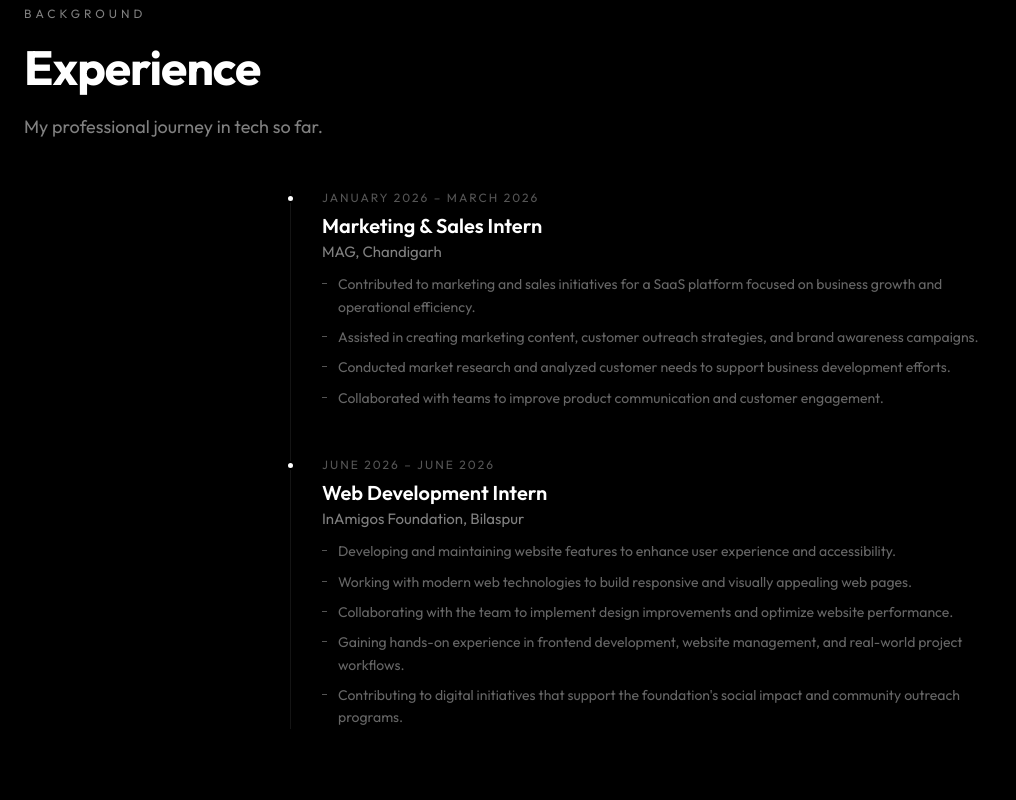
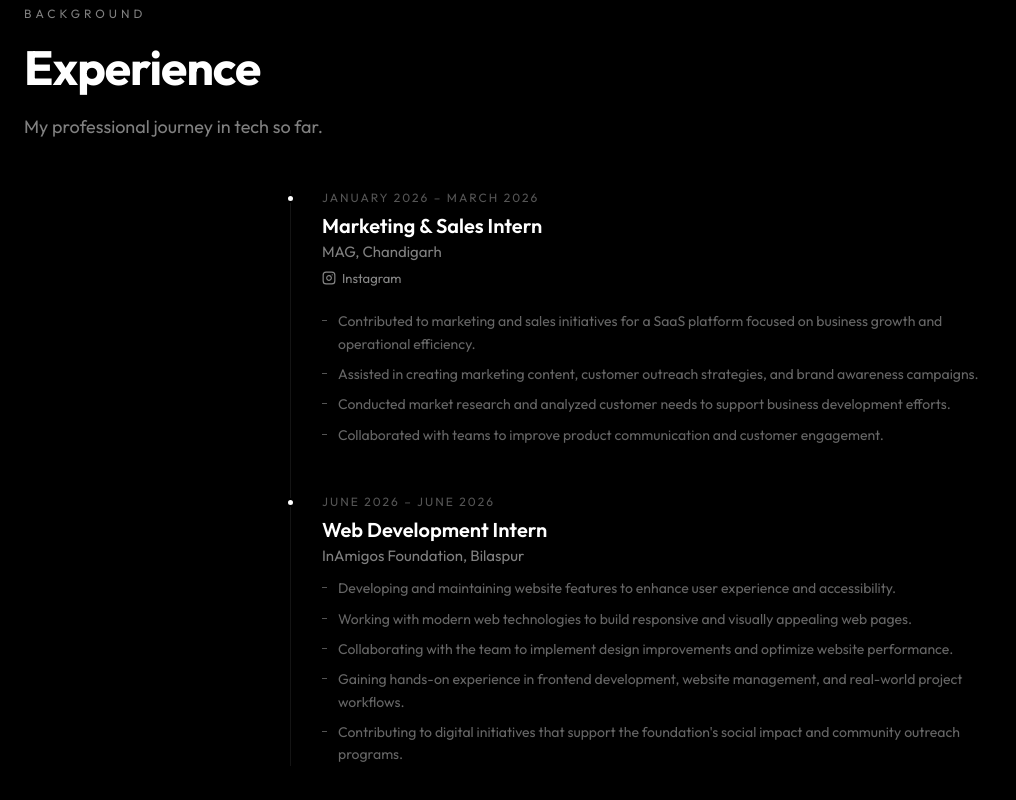
Before and after one commit to Samairaraina/samairaportfolio, a React (Vite) app: page / in a window 1280 px wide. Shown: the part 5775-6575 px from the top of the page, without its empty margins (0-1016 px from the left). Built offline with nearby package versions, Linux system fonts and the light colour scheme.

Commit message:
Add Instagram link to MAG internship

```diff
--- a/src/App.css
+++ b/src/App.css
@@ -1088,7 +1088,22 @@
 .timeline__company {
   font-size: 0.9375rem;
   color: #808080;
+  margin-bottom: 8px;
+}
+
+.timeline__link {
+  display: inline-flex;
+  align-items: center;
+  gap: 6px;
+  font-size: 0.8125rem;
+  color: #888;
+  text-decoration: none;
   margin-bottom: 12px;
+  transition: color 0.3s ease;
+}
+
+.timeline__link:hover {
+  color: #fff;
 }
 
 .timeline__highlights {
--- a/src/components/Experience.jsx
+++ b/src/components/Experience.jsx
@@ -11,6 +11,7 @@ const EXPERIENCES = [
       'Conducted market research and analyzed customer needs to support business development efforts.',
       'Collaborated with teams to improve product communication and customer engagement.',
     ],
+    link: 'https://www.instagram.com/mag.insights?utm_source=ig_web_button_share_sheet&igsh=ZDNlZDc0MzIxNw==',
   },
   {
     role: 'Web Development Intern',
@@ -57,6 +58,12 @@ export default function Experience() {
               <span className="timeline__period">{exp.period}</span>
               <h3 className="timeline__role">{exp.role}</h3>
               <p className="timeline__company">{exp.company}</p>
+              {exp.link && (
+                <a href={exp.link} target="_blank" rel="noopener noreferrer" className="timeline__link">
+                  <svg width="14" height="14" viewBox="0 0 24 24" fill="none" stroke="currentColor" strokeWidth="2" strokeLinecap="round" strokeLinejoin="round"><rect x="2" y="2" width="20" height="20" rx="5"/><path d="M16 11.37A4 4 0 1112.63 8 4 4 0 0116 11.37z"/><line x1="17.5" y1="6.5" x2="17.51" y2="6.5"/></svg>
+                  Instagram
+                </a>
+              )}
               <ul className="timeline__highlights">
                 {exp.highlights.map((h, j) => (
                   <li key={j}>{h}</li>
```
